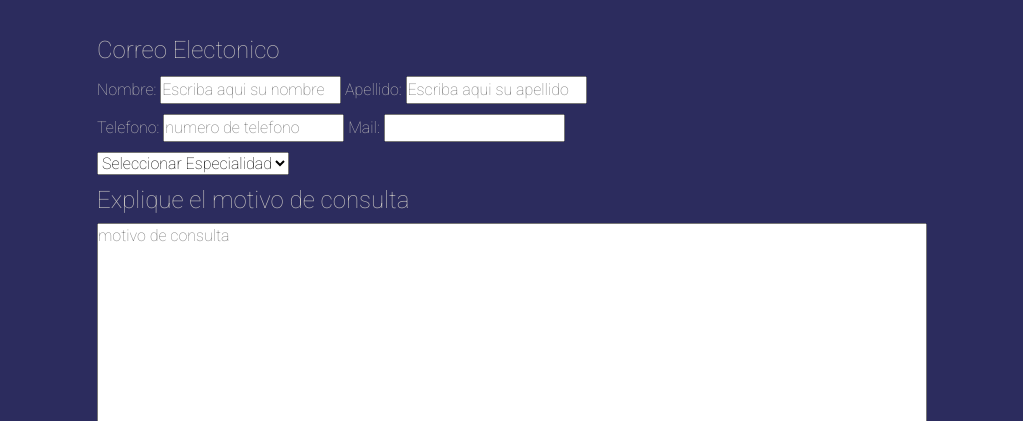
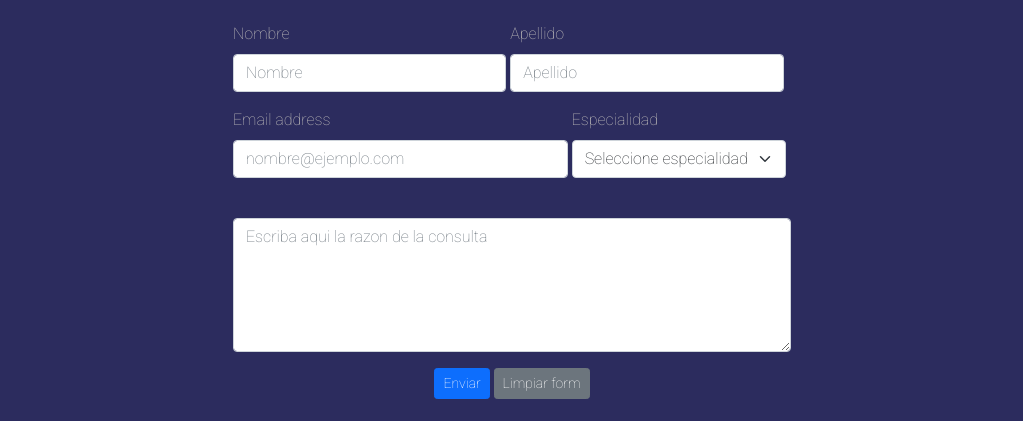
Before and after one commit to fonigorostiaga/kinesioyterapias, a plain HTML site: page pages/contacto.html in a window 1280 px wide. Shown: the part 148-569 px from the top of the page, without its empty margins (128-1151 px from the left). Drawn offline with nearby package versions, Linux system fonts and the light colour scheme; a web font is replaced by a local one.

Commit message:
agrego bootstrap al form

```diff
--- a/css/style.css
+++ b/css/style.css
@@ -41,6 +41,7 @@ body{
 nav ul > li >a{
     display: block;
     text-decoration: none;
+    color: rgb(89, 89, 145);
 }
 nav ul li a:hover{
     color:aliceblue;
@@ -140,31 +141,31 @@ nav ul li:hover .subsection-ul{
     margin-left: auto;
 }
 /*style en contacto*/
-form{
+
+.nombreyapellido{
     width: fit-content;
+    display: inline-block;
+    width: 49%;
+}
+.divcontenedornombreyapellido{
+    width: 50%;
     margin-left: auto;
     margin-right: auto;
 }
-.fieldset1{
-    padding: 10px;
+.divcontenedormailyespecialidad{
+    width: 50%;
+    margin-left: auto;
+    margin-right: auto;
+}
+.mailadress{
+    width: 60%;
 }
 
-.nombreyapellido{
-    margin-bottom: 10px;
+.mailespecialidad{
+    display: inline-block;
 }
-.telefonoymail{
-    margin-bottom: 10px;
-}
-.especialidad{
-    margin-bottom: 10px;
-}
-.textarea{
-    display: block;
-    margin-bottom: 20px;
-}
-.buttons{
-
-    width: fit-content;
+.areadetexto{
+    width: 50%;
     margin-left: auto;
     margin-right: auto;
 }
--- a/pages/contacto.html
+++ b/pages/contacto.html
@@ -1,14 +1,17 @@
 <!DOCTYPE html>
 <html lang="en">
+
 <head>
     <meta charset="UTF-8">
     <meta http-equiv="X-UA-Compatible" content="IE=edge">
     <meta name="viewport" content="width=device-width, initial-scale=1.0">
-    <link href="https://cdn.jsdelivr.net/npm/bootstrap@5.1.3/dist/css/bootstrap.min.css" rel="stylesheet" integrity="sha384-1BmE4kWBq78iYhFldvKuhfTAU6auU8tT94WrHftjDbrCEXSU1oBoqyl2QvZ6jIW3" crossorigin="anonymous">
+    <link href="https://cdn.jsdelivr.net/npm/bootstrap@5.1.3/dist/css/bootstrap.min.css" rel="stylesheet"
+        integrity="sha384-1BmE4kWBq78iYhFldvKuhfTAU6auU8tT94WrHftjDbrCEXSU1oBoqyl2QvZ6jIW3" crossorigin="anonymous">
     <link rel="stylesheet" href="../css/style.css">
     <link rel="stylesheet" href="https://cdnjs.cloudflare.com/ajax/libs/animate.css/4.1.1/animate.min.css">
     <title>Contacto</title>
 </head>
+
 <body>
     <header class="header1">
         <nav class="header1-nav">
@@ -20,13 +23,13 @@
                     <a href="kinesiologia.html">Kinesiologia</a>
                     <ul class="subsection-ul">
                         <li>
-                                    <a href="mep.html" >MEP</a>
+                            <a href="mep.html">MEP</a>
                         </li>
                         <li>
-                                    <a href="pold.html" >Pold de terapia Manual</a>
+                            <a href="pold.html">Pold de terapia Manual</a>
                         </li>
                         <li>
-                                    <a href="acupuntura.html" >Acupuntura</a>
+                            <a href="acupuntura.html">Acupuntura</a>
                         </li>
                         <li>
                             <a href="taping.html">Taping Neurofascial</a>
@@ -44,61 +47,55 @@
             </ul>
         </nav>
     </header>
-    <form>
-        <fieldset class="fieldset1">
-            <legend>Correo Electonico</legend>
-            <div class="nombreyapellido">
-                <label for="nombre">Nombre:</label>
-                <input type="text" name="nombre" placeholder="Escriba aqui su nombre">
-                <label for="apellido">Apellido:</label>
-                <input type="text" name="apellido" placeholder="Escriba aqui su apellido">
+    <form action="" class="container">
+
+        <div class="divcontenedornombreyapellido">
+        <div class="mb-3 nombreyapellido">
+            <label for="nombre" class="form-label">Nombre</label>
+            <input type="text" class="form-control"  placeholder="Nombre">
         </div>
-            <div class="telefonoymail">
-                <label for="telefono">Telefono:</label>
-                <input type="text" name="telefono" placeholder="numero de telefono">
-                <label for="mail">Mail:</label>
-                <input type="text" name="mail">
+        <div class="mb-3 nombreyapellido">
+            <label for="apellido" class="form-label">Apellido</label>
+            <input type="text" class="form-control"  placeholder="Apellido">
         </div>
-
-            <div class="especialidad">
-                <select name="especialidad">
-                    <option value="Seleccionar especialidad">Seleccionar Especialidad</option>
-                    <option value="acupuntura">Acupuntura</option>
-                    <option value="kinesiologia deportiva">Kinesiologia Deportiva</option>
-                    <option value="osteopatia">Osteopatia</option>
+    </div>
+    <div class="divcontenedormailyespecialidad">
+        <div class="mb-3 mailadress mailespecialidad">
+            <label for="exampleFormControlInput1" class="form-label">Email address</label>
+            <input type="email" class="form-control" id="exampleFormControlInput1" placeholder="nombre@ejemplo.com">
+        </div>
+        <div class="mb-3 mailespecialidad">
+            <label for="especialidad" class="form-label">Especialidad
+            </label>
+        <select class="form-select" aria-label="Default select example">
+            <option selected>Seleccione especialidad</option>
+            <option value="Kinesiologia">Kinesiologia Deportiva</option>
+            <option value="Acupuntura">Acupuntura</option>
+            <option value="Otro">Otro</option>
         </select>
         </div>
-
-            <h4>Explique el motivo de consulta</h4>
-            <textarea name="text" cols="100" rows="10" placeholder="motivo de consulta" class="textarea"></textarea>
-            <div class="buttons">
-                <input type="Submit" Value="enviar form" class="button1">
-
-                <input type="submit" value="limpiar form" class="button2">
     </div>
-
-
-
-
-
-
-        </fieldset>
-
-
-
-
+        <div class="mb-3 areadetexto">
+            <label for="razondeconsulta" class="form-label"></label>
+            <textarea class="form-control" rows="5" placeholder="Escriba aqui la razon de la consulta"></textarea>
+        </div>
+        <div class="botones">
+        <button type="button reset" class="btn btn-primary btn-sm">Enviar</button>
+<button type="button reset" class="btn btn-secondary btn-sm">Limpiar form</button>
+</div>
     </form>
-    <br>
-    <br>
-
     <footer>
         <div class="links">
             <a href="https://www.instagram.com/facgorostiaga/"><img class="img-ig" src="../img/ig.png" alt="IG"></a>
             <a href="contacto.html"><img class="img-email" src="../img/email.png" alt="email"></a>
-            <a href="https://api.whatsapp.com/send/?phone=5491136598766&text&app_absent=0"><img src="../img/wpp.png" alt="wpp" class="img-wpp"></a>
+            <a href="https://api.whatsapp.com/send/?phone=5491136598766&text&app_absent=0"><img src="../img/wpp.png"
+                    alt="wpp" class="img-wpp"></a>
         </div>
 
     </footer>
-    <script src="https://cdn.jsdelivr.net/npm/bootstrap@5.1.3/dist/js/bootstrap.bundle.min.js" integrity="sha384-ka7Sk0Gln4gmtz2MlQnikT1wXgYsOg+OMhuP+IlRH9sENBO0LRn5q+8nbTov4+1p" crossorigin="anonymous"></script>
+    <script src="https://cdn.jsdelivr.net/npm/bootstrap@5.1.3/dist/js/bootstrap.bundle.min.js"
+        integrity="sha384-ka7Sk0Gln4gmtz2MlQnikT1wXgYsOg+OMhuP+IlRH9sENBO0LRn5q+8nbTov4+1p" crossorigin="anonymous">
+    </script>
 </body>
+
 </html>
```
Lines whose indentation alone changed are shown as unchanged.
